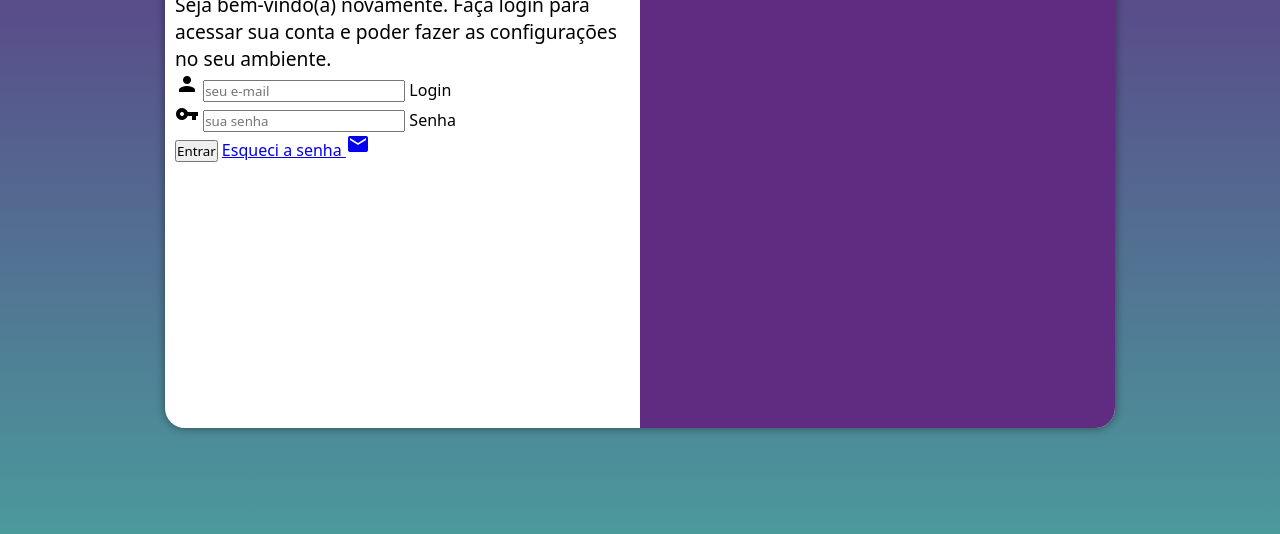
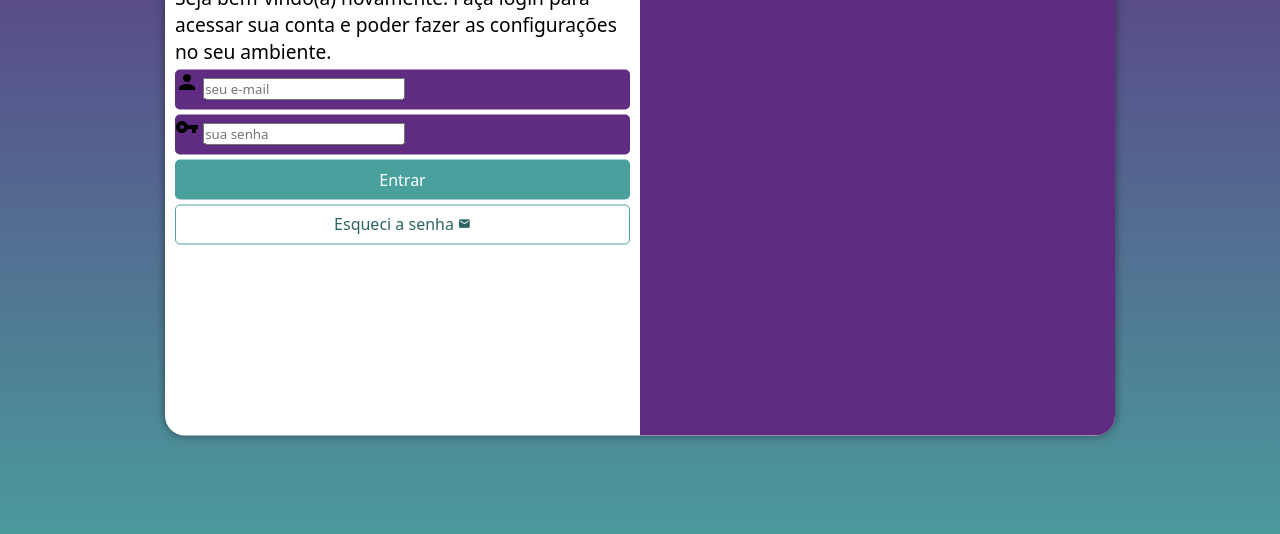
Before and after one commit to diegoespelho/projeto-login, a plain HTML site: page index.html in a window 1280 px wide. Shown: the part 222-756 px from the top of the page. Drawn offline with Linux system fonts and the light colour scheme.

Commit message:
Formatação do formuário

```diff
--- a/estilos/style.css
+++ b/estilos/style.css
@@ -35,7 +35,7 @@ section#login {
 
     background-color: white;
     width: 250px;
-    height: 500px;
+    height: 515px;
     border-radius: 20px;
     box-shadow: 0px 0px 10px rgba(0, 0, 0, 0.450);
 
@@ -64,3 +64,55 @@ div#formulario > h1 {
 div#formulario > p {
     font-size: 0.8em;
 }
+
+form > div.campo{
+    background-color: #5f2c82;
+    display: block;
+    width: 100%;
+    height: 40px;
+    border-radius: 5px;
+    margin: 5px 0px;
+}
+
+div.campo > label {
+    display: none;
+}
+
+form > input[type=submit] {
+    display: block;
+    font-size: 1em;
+    width: 100%;
+    height: 40px;
+    background-color: #49a09d;
+    color: white;
+    border: none;
+    border-radius: 5px;
+    cursor: pointer;
+}
+
+form > input[type=submit]:hover {
+    background-color: #2d6462;
+}
+
+form > a.botao {
+    display: block;
+    text-align: center;
+    font-size: 1em;
+    width: 100%;
+    height: 40px;
+    padding-top: 7px;
+    margin-top: 5px;
+    background-color: white;
+    color: #2d6462;
+    border: 1px solid #49a09d;
+    border-radius: 5px;
+    text-decoration: none;
+}
+
+form > a.botao:hover {
+    background-color: #6cd3cf;
+}
+
+form > a.botao > span {
+    font-size: 0.8em;
+}
--- a/index.html
+++ b/index.html
@@ -32,7 +32,7 @@
                         <label for="isenha">Senha</label>
                     </div>
                     <input type="submit" value="Entrar">
-                    <a href="esqueci.html">
+                    <a href="esqueci.html" class="botao">
                         Esqueci a senha <span class="material-icons">mail</span>
                     </a>
                 </form>
```
